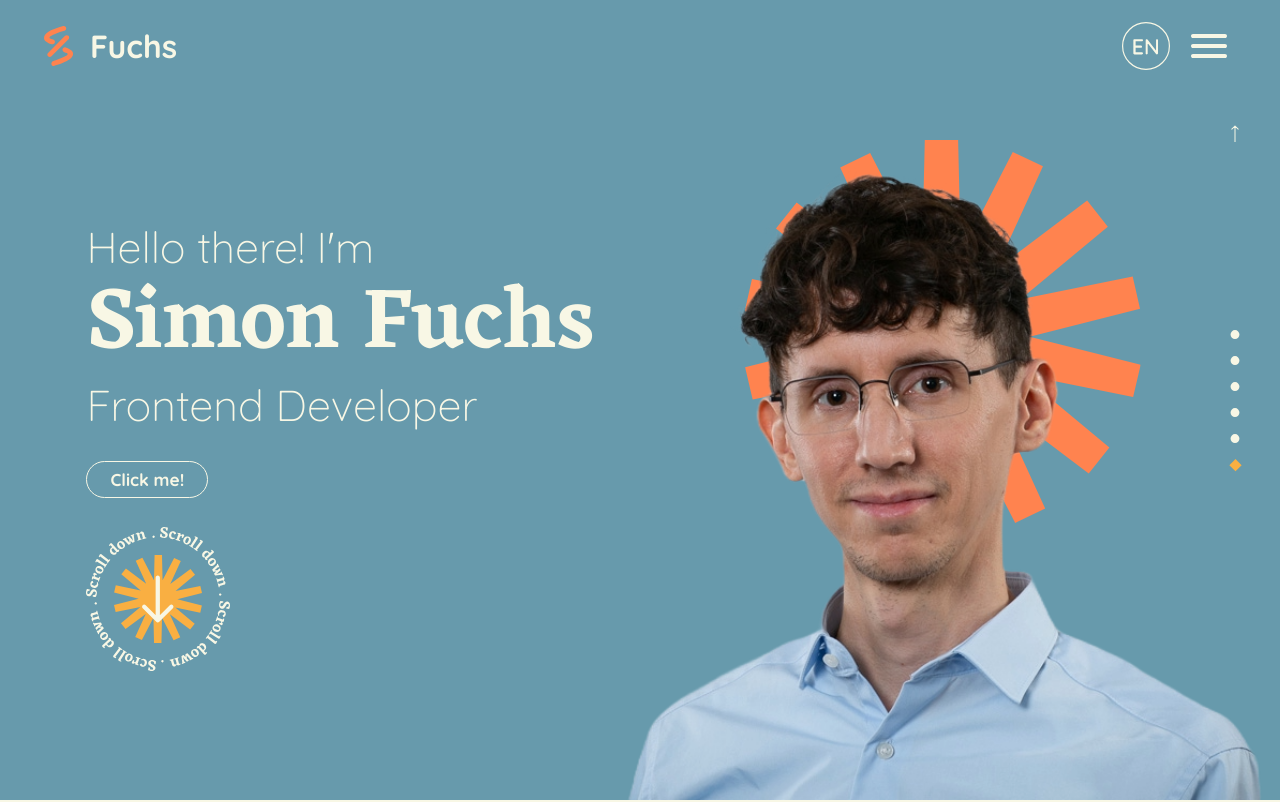
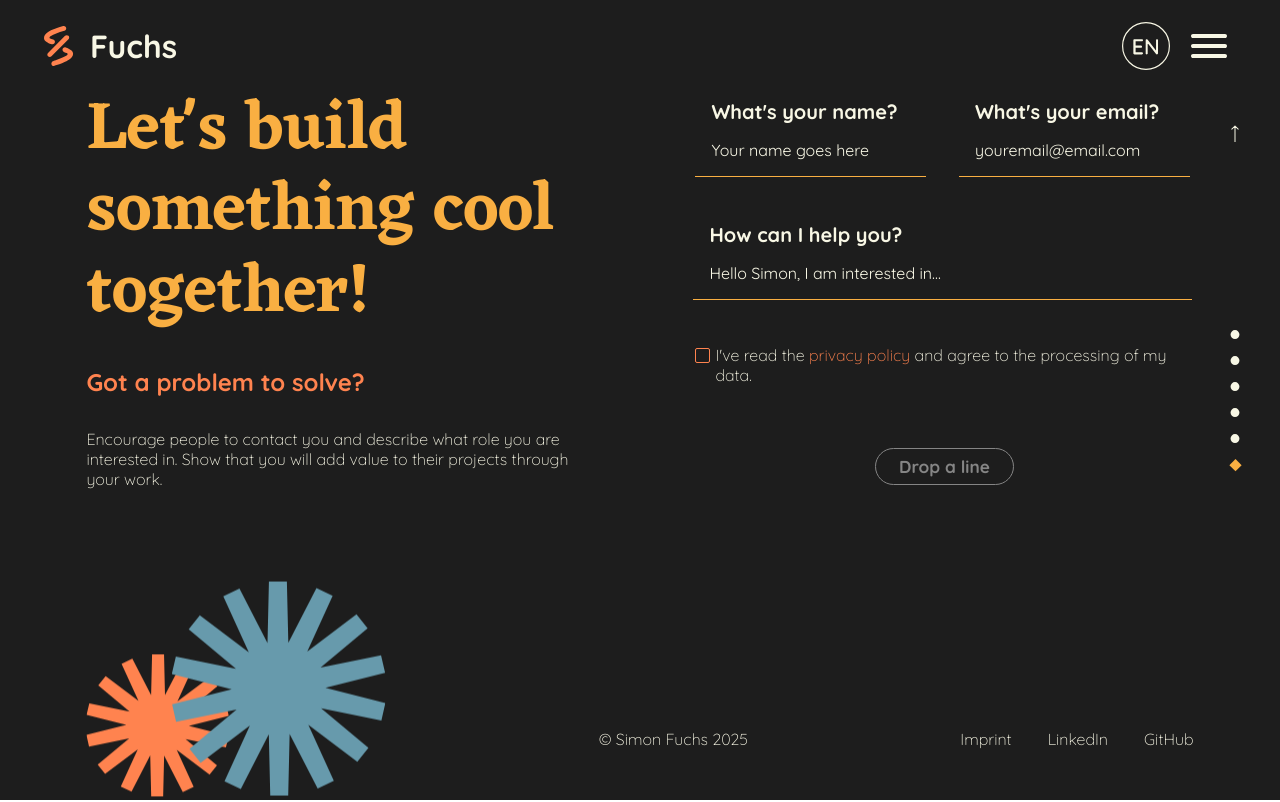
Before and after one commit to SimCommit/portfolio-website, an Angular app: page / in a window 1280 px wide. Shown: the top 802 px of the page. Built offline with nearby package versions, Linux system fonts and the light colour scheme.

Commit message:
feat: improve FooterComponent styling and add animation

```diff
--- a/src/app/main-page/contact/contact.component.html
+++ b/src/app/main-page/contact/contact.component.html
@@ -1,8 +1,10 @@
-<section id="section-6">
+<section>
+    <main>
         <div id="contact-text">
             <h2>Let's build something cool together!</h2>
             <p id="c-question">Got a problem to solve?</p>
-        <p>Encourage people to contact you and describe what role you are interested in. Show that you will add value to
+            <p>Encourage people to contact you and describe what role you are interested in. Show that you will add
+                value to
                 their projects through your work. </p>
         </div>
 
@@ -10,7 +12,8 @@
             <div id="contact-info-group">
                 <label class="text-input">
                     <span>What's your name?</span>
-                <input (click)="activateFirstClick(nameInput)" type="text" placeholder="Your name goes here" required>
+                    <input (click)="activateFirstClick(nameInput)" type="text" placeholder="Your name goes here"
+                        required>
                 </label>
                 <label class="text-input">
                     <span>What's your email?</span>
@@ -33,7 +36,8 @@
                         processing of my data.
                     </p>
                     <p class="checkbox-warning-text"
-                    [ngClass]="{'warning': !checkboxInput.isChecked && checkboxInput.isClickedFirstTime}">Please accept
+                        [ngClass]="{'warning': !checkboxInput.isChecked && checkboxInput.isClickedFirstTime}">Please
+                        accept
                         the
                         privacy policy.
                     </p>
@@ -43,6 +47,7 @@
 
             <button type="submit" disabled>Drop a line</button>
         </form>
+    </main>
 
-    <app-footer></app-footer>
+    <app-footer id="app-footer"></app-footer>
 </section>
--- a/src/app/main-page/contact/contact.component.scss
+++ b/src/app/main-page/contact/contact.component.scss
@@ -3,6 +3,10 @@
 
 section {
   @include sectionBoxStyle($bc: $main-black);
+  @include dFlex($fd: column, $ai: flex-start, $jc: space-between);
+}
+
+main {
   @include dFlex($ai: flex-start, $jc: space-between);
 }
 
@@ -205,3 +209,7 @@ button {
     }
   }
 }
+
+#app-footer {
+  width: 100%;
+}
--- a/src/app/main-page/main-page.component.html
+++ b/src/app/main-page/main-page.component.html
@@ -1,9 +1,9 @@
 <main>
     <app-section-nav id="app-section-nav"></app-section-nav>
-    <app-hero id="app-hero"></app-hero>
+    <!-- <app-hero id="app-hero"></app-hero>
     <app-about-me id="app-about-me"></app-about-me>
     <app-skills id="app-skills"></app-skills>
     <app-portfolio id="app-portfolio"></app-portfolio>
-    <app-references id="app-references"></app-references>
+    <app-references id="app-references"></app-references> -->
     <app-contact id="app-contact"></app-contact>
 </main>
--- a/src/app/shared/footer/footer.component.html
+++ b/src/app/shared/footer/footer.component.html
@@ -1,12 +1,10 @@
-<p>footer works!</p>
-
 <footer>
     <div id="footer-content">
         <div id="cogwheel-container">
-            <img id="cogwheel-coral" src="" alt="Cogwheel Coral">
-            <img id="cogwheel-blue" src="" alt="Cogwheel Blue">
+            <img id="cogwheel-coral" src="./assets/img/footer/cogwheel-180.svg" alt="Cogwheel Coral">
+            <img id="cogwheel-blue" src="./assets/img/footer/cogwheel-263-blue.svg" alt="Cogwheel Blue">
         </div>
-        <p>C Simon Fuchs 2025</p>
+        <p>© Simon Fuchs 2025</p>
         <div id="footer-links">
             <a href="">Imprint</a>
             <a href="">LinkedIn</a>
--- a/src/app/shared/footer/footer.component.scss
+++ b/src/app/shared/footer/footer.component.scss
@@ -0,0 +1,60 @@
+@use "./../../../styles/_mixins" as *;
+@use "./../../../styles/_variables" as *;
+
+// footer {
+//   @include dFlex();
+//   width: 100%;
+// }
+
+#footer-content {
+  width: 100%;
+  @include dFlex($jc: space-between);
+}
+
+#cogwheel-container {
+  margin-top: -96px;
+}
+
+// #region cogwheel animations
+#cogwheel-coral {
+  width: 10rem;
+  z-index: 2;
+  animation: animateCogwheelCoral linear 10s infinite;
+  transform-origin: center;
+  pointer-events: visible;
+}
+
+@keyframes animateCogwheelCoral {
+  0% {
+    transform: rotate(0deg);
+  }
+
+  100% {
+    transform: rotate(360deg);
+  }
+}
+
+#cogwheel-blue {
+  width: 15rem;
+  z-index: 3;
+  margin-left: -60px;
+  animation: animateCogwheelBlue linear 10s infinite;
+  transform-origin: center;
+  pointer-events: visible;
+}
+
+@keyframes animateCogwheelBlue {
+  0% {
+    transform: rotate(360deg);
+  }
+
+  100% {
+    transform: rotate(0deg);
+  }
+}
+
+// #endregion
+
+#footer-links {
+  @include dFlex($g:2.5rem);
+}
```
Also changed, not shown: public/assets/img/footer/cogwheel-180.svg (added), public/assets/img/footer/cogwheel-263-blue.svg (added). Lines whose indentation alone changed are shown as unchanged.
